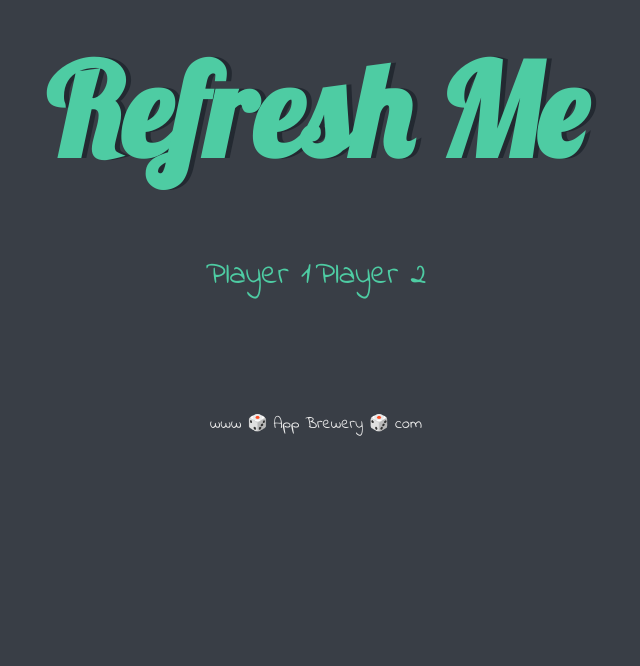
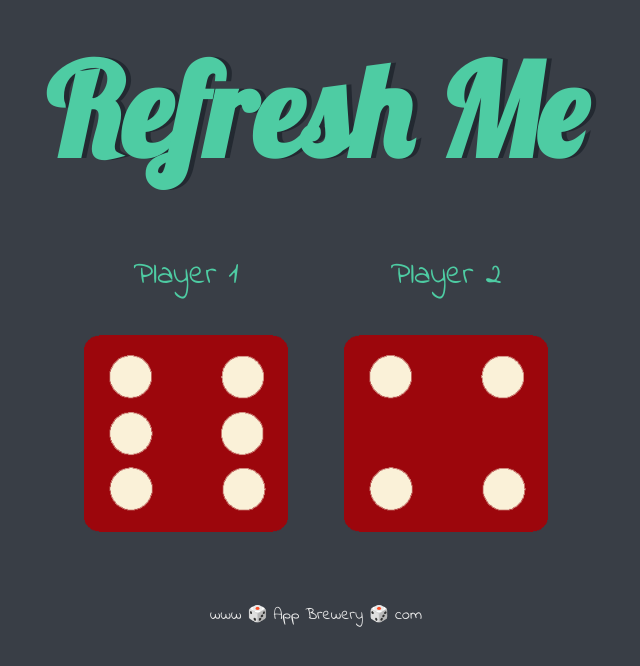
Before and after one commit to devinbroussard/web-development-course, a plain HTML site: page DOM/Dicee Challenge - Starting Files/dicee.html in a window 1280 px wide. Shown: the whole page, without its empty margins (324-964 px from the left). Drawn offline with Linux system fonts and the light colour scheme; files whose address does not match are found by name.

Commit message:
Finish challenge

```diff
--- a/DOM/Dicee Challenge - Starting Files/dicee.html
+++ b/DOM/Dicee Challenge - Starting Files/dicee.html
@@ -24,7 +24,7 @@
 
     </div>
 
-
+    <script src="index.js" type="text/javascript"></script>
   </body>
 
   <footer>
--- /dev/null
+++ b/DOM/Dicee Challenge - Starting Files/index.js
@@ -0,0 +1,13 @@
+let path1 = './images//dice'
+let path2 = './images/dice'
+
+const random1 = Math.floor(Math.random() * 6 + 1)
+const random2 = Math.floor(Math.random() * 6 + 1)
+
+path1 += random1 + '.png';
+path2 += random2 + '.png';
+
+document.querySelector(".img1").setAttribute('src', path1)
+document.querySelector(".img2").setAttribute('src', path2)
+
+console.log(path1);
```
